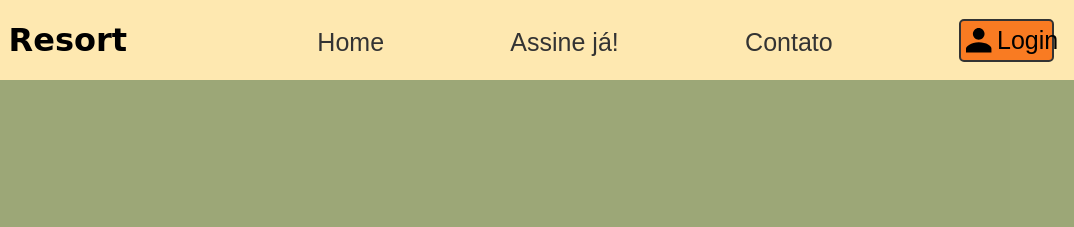
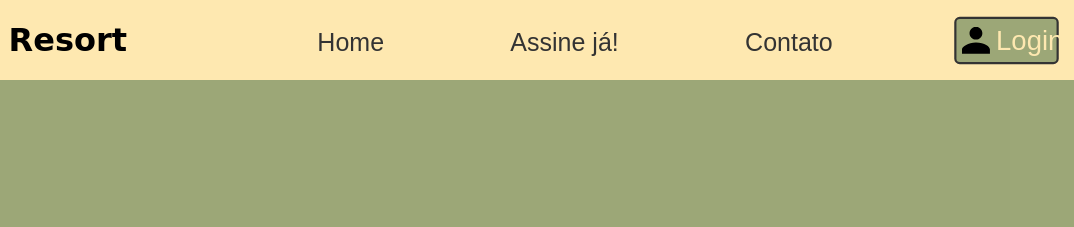
Before and after one commit to Renato-Miranda/projeto-boinae-resort, a plain HTML site: page html/recuperacaoSenha.html in a window 1280 px wide. In both pictures the pointer is over the button "Login". Shown: the top 227 px of the page, 206-1280 px from the left. Drawn offline with Linux system fonts and the light colour scheme; a web font is replaced by a local one.

Commit message:
Update recuperacaoSenha.css
adiciona estilo ao botão de login

```diff
--- a/css/recuperacaoSenha.css
+++ b/css/recuperacaoSenha.css
@@ -72,7 +72,12 @@ body main {
     align-items: center;
     cursor: pointer;
 }
-
+.btn-login:hover {
+    background-color:#9CA777;
+    color:#FEE8B0;
+    transform: scale(1.1);
+    transition: all 0.3s ease-in-out;
+}
 .titulo-senha {
     margin-top: 50px;
     display: flex;
```
